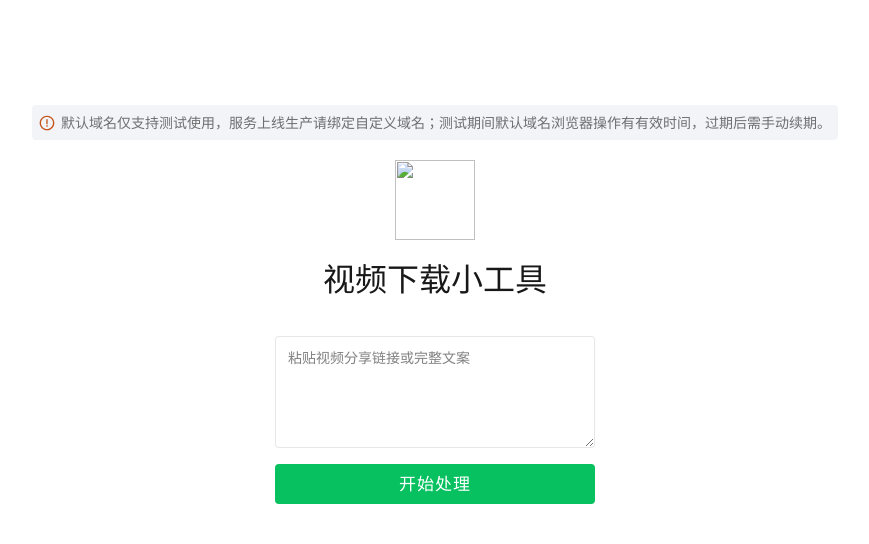
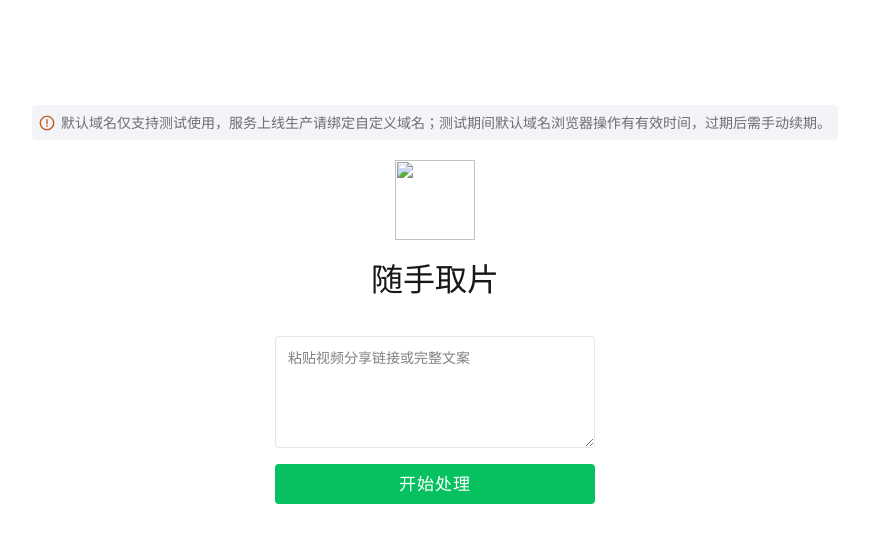
Before and after one commit to 727155455/VideoDownloader, a Flask app: page / in a window 1280 px wide. Shown: the top 544 px of the page, without its empty margins (205-1074 px from the left). Run offline with Flask 2, Linux system fonts and the light colour scheme; some libraries are stand-ins or nearby versions.

Commit message:
优化标题

```diff
--- a/wxcloudrun/templates/index.html
+++ b/wxcloudrun/templates/index.html
@@ -11,7 +11,7 @@
     content="width=device-width, initial-scale=1.0, minimum-scale=1.0, maximum-scale=1.0, user-scalable=no" />
   <link href="https://cdn.jsdelivr.net/npm/bootstrap@5.1.3/dist/css/bootstrap.min.css" rel="stylesheet"
     integrity="sha384-1BmE4kWBq78iYhFldvKuhfTAU6auU8tT94WrHftjDbrCEXSU1oBoqyl2QvZ6jIW3" crossorigin="anonymous" />
-  <title>视频下载小工具</title>
+  <title>随手取片</title>
   <style>
     body {
       font-family: -apple-system, BlinkMacSystemFont, "Segoe UI", "Droid Sans", "Helvetica Neue", "PingFang SC", "Hiragino Sans GB", "Droid Sans Fallback", "Microsoft YaHei", sans-serif;
@@ -282,7 +282,7 @@
     <div class="title">
       <img class="title-logo"
         src="https://static-index-4gtuqm3bfa95c963-1304825656.tcloudbaseapp.com/official-website/favicon.svg" />
-      <div style="display: inline; margin-bottom: 32px" class="title-text">视频下载小工具</div>
+      <div style="display: inline; margin-bottom: 32px" class="title-text">随手取片</div>
     </div>
     <div style="text-align: center; display: flex; flex-direction: column; align-items: center; margin: 0">
       <textarea id="video-url" class="video-input" placeholder="粘贴视频分享链接或完整文案"></textarea>
```
